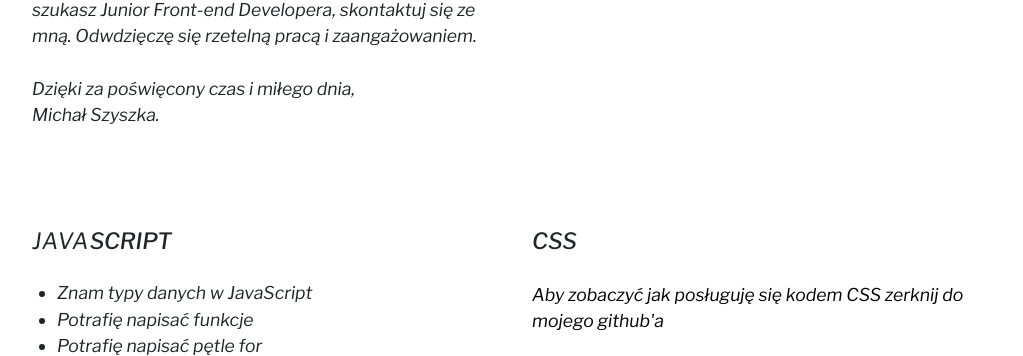
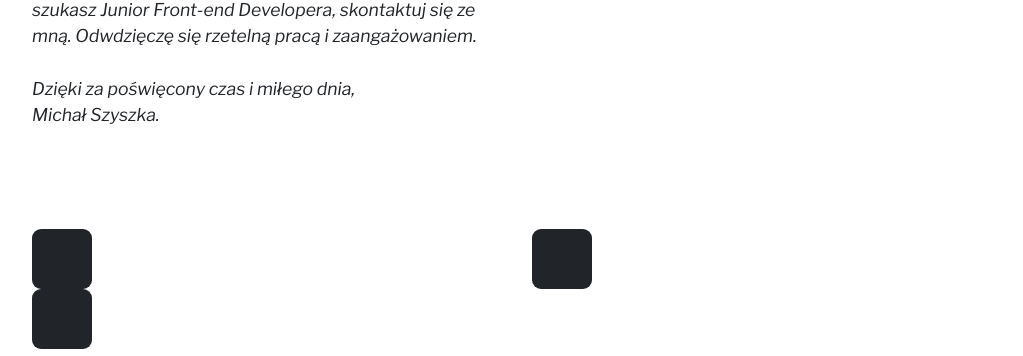
Before and after one commit to mszyszka/Curriculum-Vitae, a plain HTML site: page index-kropki.html in a window 1280 px wide. Shown: the part 439-795 px from the top of the page, without its empty margins (123-1146 px from the left). Drawn offline with nearby package versions, Linux system fonts and the light colour scheme.

Commit message:
Im working on skills section

```diff
--- a/css/style.css
+++ b/css/style.css
@@ -223,6 +223,13 @@ a:active {
 
 }
 
+.linkSpot {
+    width:60px;
+    height: 60px;
+    background: #212529;
+    border-radius: 15%;
+}
+
 
 
 
@@ -239,9 +246,9 @@ a:active {
 /*///////////////////////////////////////end///////////////////////////////////*/
 
 
-/*///////////////////////////////skills section style///////////////////////////*/
+/*///////////////////////////////skills-git section style///////////////////////////*/
 
-#skills {
+#skills-git {
     margin-top: 80px;
     font-size: 1.1rem;
     font-style: italic;
@@ -252,15 +259,18 @@ a:active {
     margin-top: 50px;
 }
 
-#skills h1 {
+#skills-git h1 {
     font-size: 1.4rem;
 }
 
-#skills ul {
+#skills-git ul {
     list-style-type: disc;
     padding: 25px;
 }
 
+.skills-git-col {
+    text-align: center;
+}
 
 /*////////////////////////////////////////end///////////////////////////////////*/
 
@@ -318,21 +328,21 @@ footer {
 
 /*////////////////////////////////////////end/////////////////////////////////*/
 @media(min-width: 500px) {
-    .s-media-row1{
+     .s-media-row1{
         margin-top: 110px;
     }
 
-    .s-media-row2{
+     .s-media-row2{
         margin-top: 110px;
     }
 
-    .s-media-row1 .media-icon {
+     .s-media-row1 .media-icon {
         margin-right: 10px;
     }
-     .s-media-row2 .media-icon {
+      .s-media-row2 .media-icon {
         margin-left: 10px;
     }
-    #skills{
+    #skills-git{
         margin-top: 110px;
     }
 }
@@ -360,7 +370,7 @@ footer {
     #personalData {
         margin-top: 80px;
     }
-    #skills {
+    #skills-git {
         margin-top: 100px;
     }
     #html,
--- a/index-kropki.html
+++ b/index-kropki.html
@@ -12,23 +12,16 @@
     <script src="https://ajax.googleapis.com/ajax/libs/jquery/3.2.1/jquery.min.js"></script>
     <script src="jquery.scrollTo.min.js"></script>
     <script src="https://cdnjs.cloudflare.com/ajax/libs/popper.js/1.12.3/umd/popper.min.js" integrity="sha384-vFJXuSJphROIrBnz7yo7oB41mKfc8JzQZiCq4NCceLEaO4IHwicKwpJf9c9IpFgh" crossorigin="anonymous"></script>
-    <link rel="stylesheet" href="css/reset.css" type="text/css" >
-    <link rel="stylesheet" href="font-awesome-4.7.0/css/font-awesome.min.css" >
-    <link rel="stylesheet" href="css/style.css" type="text/css" >
-    </head>
+    <link rel="stylesheet" href="css/reset.css" type="text/css">
+    <link rel="stylesheet" href="font-awesome-4.7.0/css/font-awesome.min.css">
+    <link rel="stylesheet" href="css/style.css" type="text/css"> </head>
 
 <body>
-
-
     <!--I want make links to linked in and facebook-->
     <!-- sprawdzić do czego pozycjonowane jest open menu na moblu i wypozycjonować go do sticky headera.-->
     <!-- Sprawdzić czy nie można podpiąć funkcji otwierającej do menu do navContainera-->
     <!-- Zrobić resume, wyrzucić portfoljio na wordpresie, -->
-
-
-
     <div class="container">
-
         <header class="siteHeader">
             <h1>Michał Szyszka<div id="lineDiv"></div><br/><span>Curriculum Vitae</span></h1>
             <div class="hamburgerContainer" onclick="myHamburger(this)">
@@ -36,10 +29,8 @@
                 <div class="bar2"></div>
                 <div class="bar3"></div>
             </div>
-
             <section>
                 <nav class="navContainer">
-
                     <div class="clearfix"></div>
                     <ul class="navMenu">
                         <li><a href="#" id="link1">Skills</a></li>
@@ -56,32 +47,28 @@
                 </nav>
                 <div class="clearfix"></div>
             </section>
-
         </header>
-
         <section id="aboutMe">
             <div class="row">
                 <div class="col-sm-12 col-md-6">
                     <article id="myTxt">
-                        <p> Cześć.<br/>
+                        <p> Cześć.
+                            <br/>
                             <br/>Nazywam się Michał i jeśli szukasz junior front-end developera, chętnie podejmę pracę lub staż w Twojej firmie. Kilka miesięcy temu zdecydowałem się odejść ze swojej pracy i nauczyć programować. Do tej pory uczyłem się sam, ale czuje że to moment w którym aby poprawnie rozwijać swoje umiejętności, powinienem rozpocząć prace z bardziej doświadczonymi programistami. Jeśli szukasz Junior Front-end Developera, skontaktuj się ze mną. Odwdzięczę się rzetelną pracą i zaangażowaniem.
                             <br/>
                             <br/> Dzięki za poświęcony czas i miłego dnia,
                             <br/>Michał Szyszka. </p>
                     </article>
                 </div>
-                <div class="col-sm-6 col-md-3 s-media-row1">
-                    <i class="fa fa-linkedin-square media-icon" aria-hidden="true"></i>
-                </div>
-                <div class="col-sm-6 col-md-3 s-media-row2">
-                    <i class="fa fa-facebook-square media-icon" aria-hidden="true"></i>
-                </div>
-
+                <div class="col-sm-6 col-md-3 s-media-row1"> <i class="fa fa-linkedin-square media-icon" aria-hidden="true"></i> </div>
+                <div class="col-sm-6 col-md-3 s-media-row2"> <i class="fa fa-facebook-square media-icon" aria-hidden="true"></i> </div>
             </div>
         </section>
-        <section id="skills">
+        <section id="skills-git">
             <div class="row">
-                <div class="col-sm-12 col-md-6">
+                <div class="col-sm-12 col-md-6 skills-git-col">
+                    <div class="linkSpot"></div>
+                    <!--
                     <article id="js">
                         <h1><span>JAVA</span>SCRIPT</h1>
                         <br/>
@@ -113,8 +100,11 @@
                             <li>Za pommocą funkcji <strong>replace()</strong> potrafię zastapić wybrany fragment łańcucha</li>
                         </ul>
                     </article>
+-->
                 </div>
-                <div class="col-sm-12 col-md-6">
+                <div class="col-sm-12 col-md-6 skills-git-col">
+                    <div class="linkSpot"></div>
+                    <!--
                     <article id="css">
                         <h1>CSS</h1>
                         <br/>
@@ -142,10 +132,13 @@
                             <li>Używając właściwości clip-path i transition potrafię stwożyć prostą animację.</li>
                         </ul>
                     </article>
+-->
                 </div>
             </div>
             <div class="row ">
-                <div class="col-sm-12 col-md-6">
+                <div class="col-sm-12 col-md-6 skills-git-col">
+                    <div class="linkSpot"></div>
+                    <!--
                     <article id="html">
                         <h1>HTML</h1>
                         <br/>
@@ -181,6 +174,7 @@
                             </li>
                         </ul>
                     </article>
+-->
                 </div>
             </div>
         </section>
```
Also changed, not shown: Wersja ang/index-english2.html (renamed from index-english2.html). Lines whose indentation alone changed are shown as unchanged.
